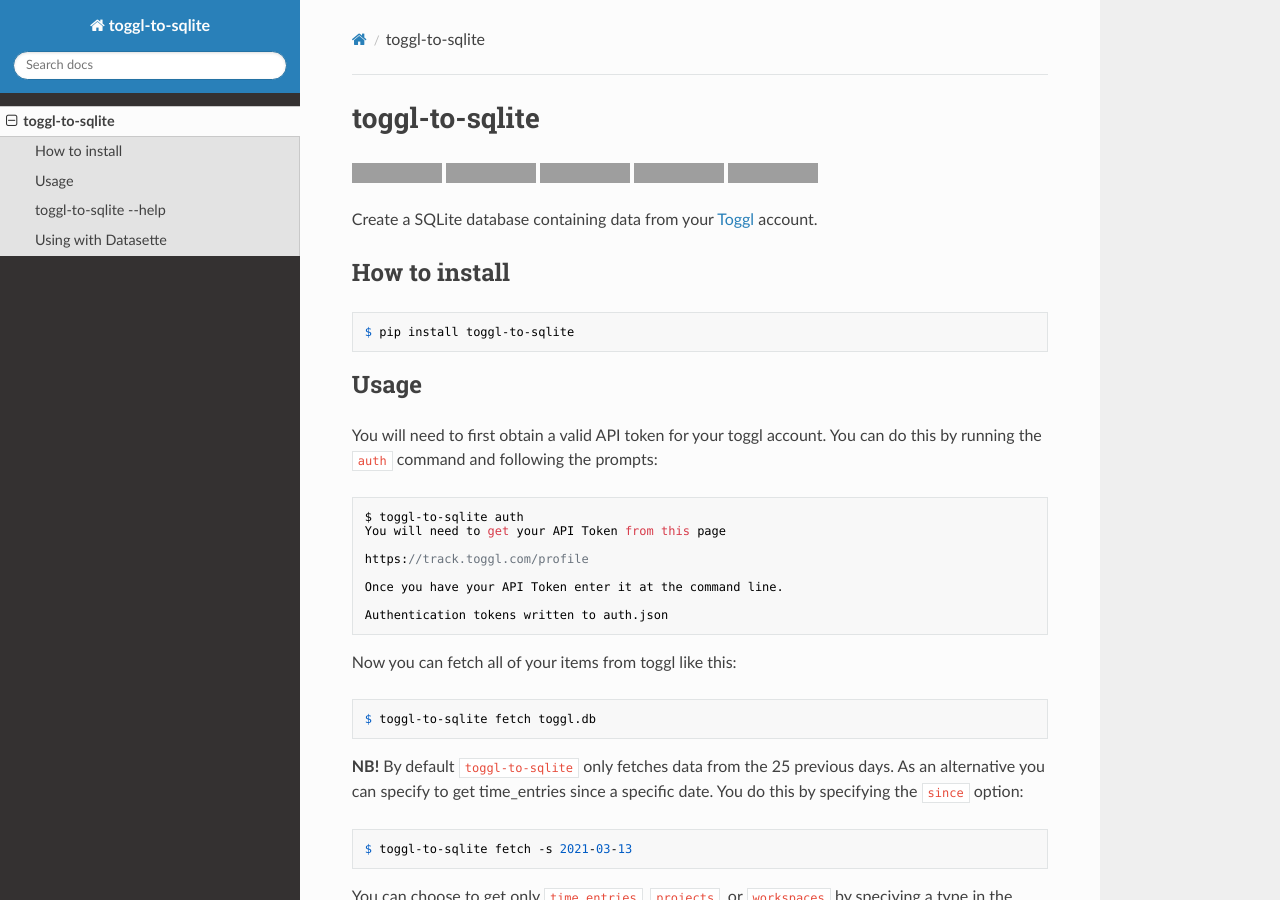
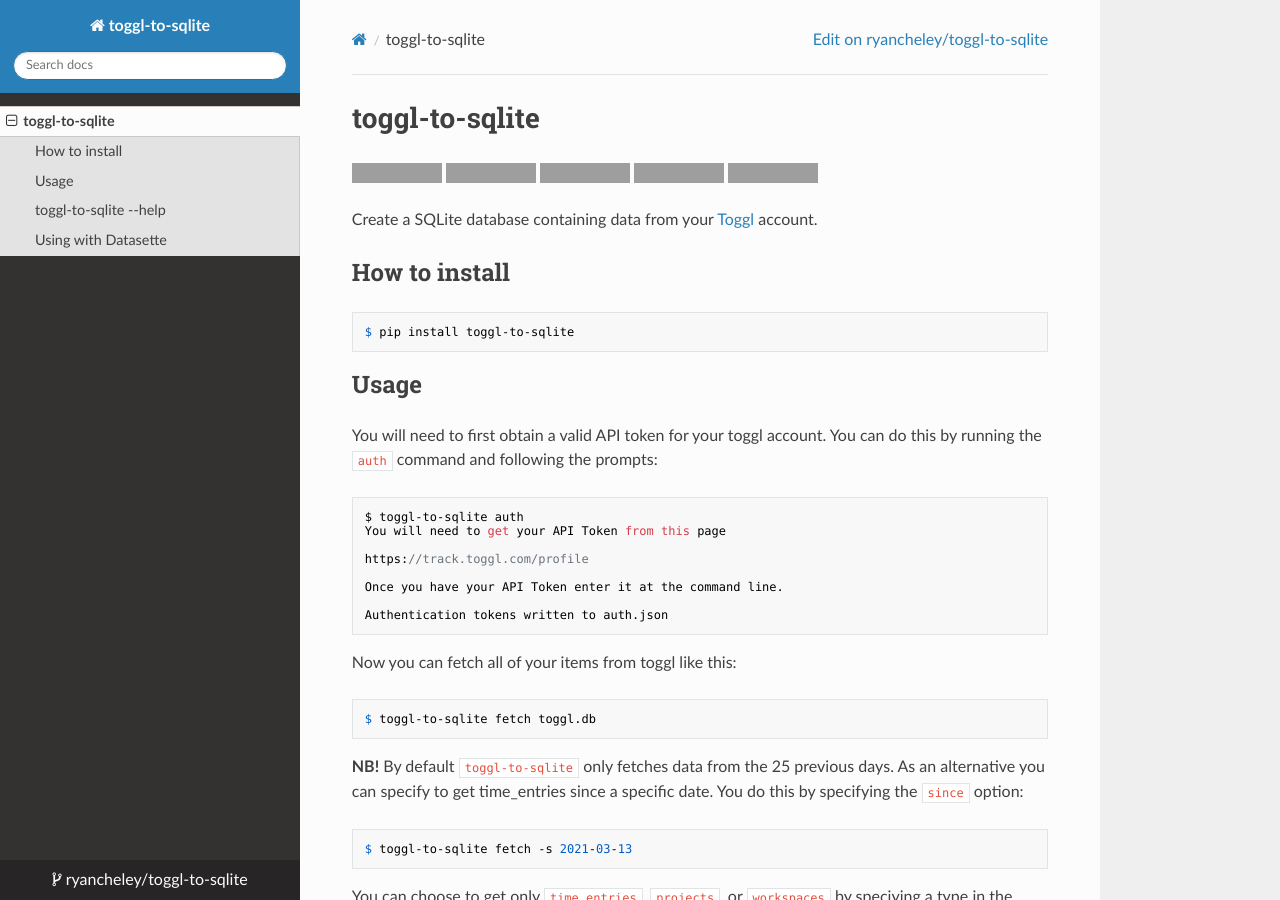
Before and after one commit to ryancheley/toggl-to-sqlite, an MkDocs documentation site: the page built from docs/index.md, in a window 1280 px wide and 900 px high. Built offline with MkDocs 1.6.1, drawn with Linux system fonts in a browser that asks for light colours; nearby versions of some CDN libraries; grey boxes are pictures that could not be loaded.

Commit message:
clean up

```diff
--- a/.readthedocs.yaml
+++ b/.readthedocs.yaml
@@ -4,6 +4,8 @@
 
 # Required
 version: 2
+
+formats: all
 
 # Set the version of Python and other tools you might need
 build:
--- a/mkdocs.yml
+++ b/mkdocs.yml
@@ -1,4 +1,8 @@
 site_name: toggl-to-sqlite
+site_description: Create a SQLite database containing data from your Toggl account.
+site_url: https://toggl-to-sqlite.readthedocs.io/en/latest/
+repo_name: ryancheley/toggl-to-sqlite
+repo_url: https://github.com/ryancheley/toggl-to-sqlite
 theme:
   name: readthedocs
   highlightjs: true
```
Also changed, not shown: 1 other file.
